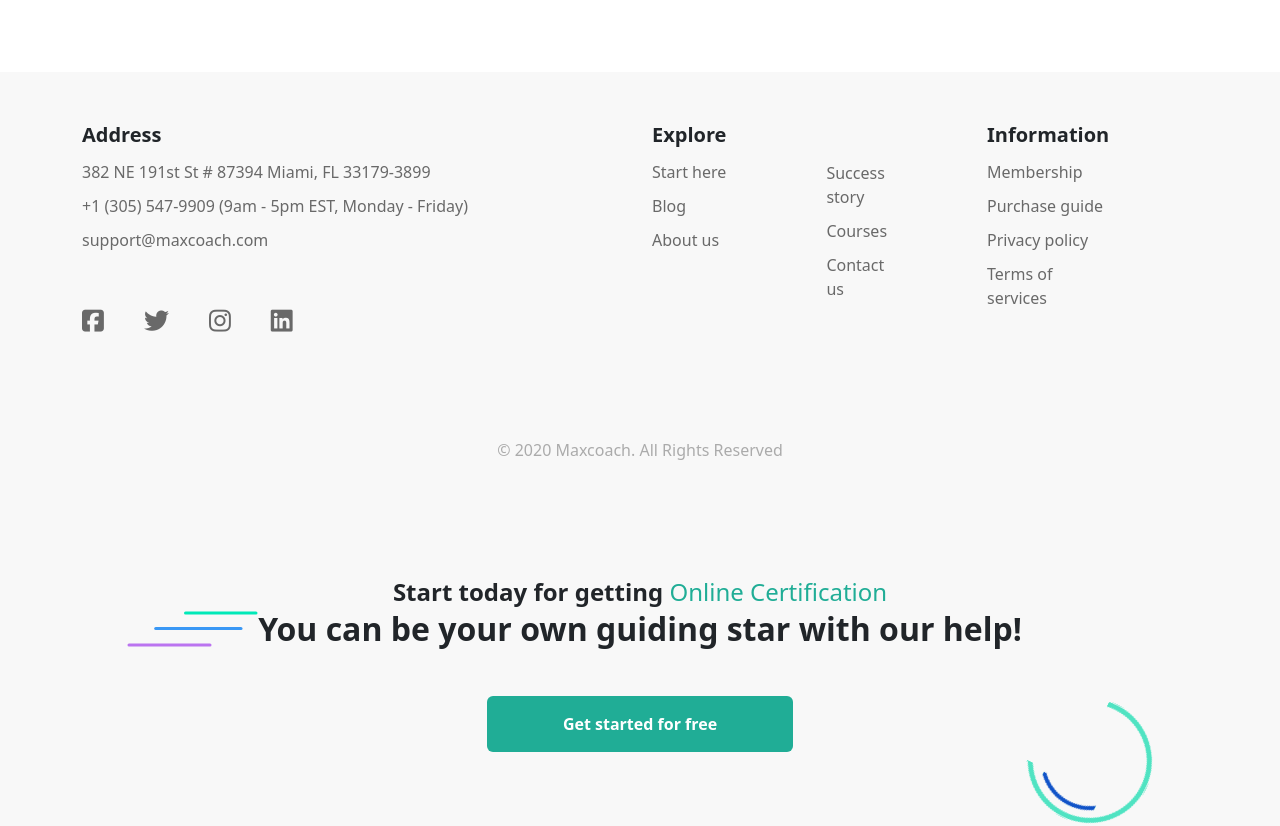
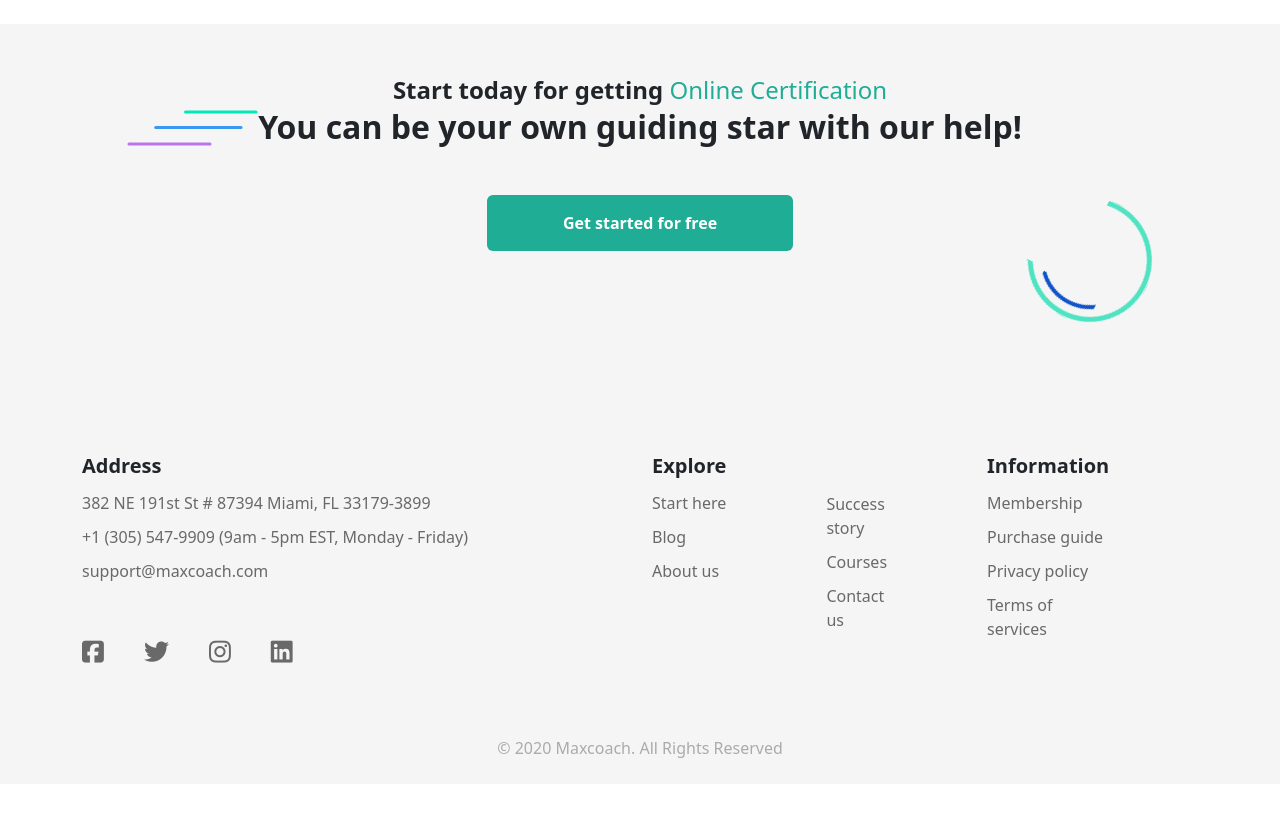
Before and after one commit to MatteoGiuntella/proj-html-vuejs, a Vue app: page /starthere in a window 1280 px wide. Shown: the part 5640-6466 px from the top of the page. After the commit the page ends 6424 px from the top, so only its background shows below. Built offline with nearby package versions, Linux system fonts and the light colour scheme.

Commit message:
footer completato

```diff
--- a/src/components/AppFooter.vue
+++ b/src/components/AppFooter.vue
@@ -44,8 +44,12 @@ export default {
         <img src="../../public/img/maxcoach-shape-02.png" alt="maxcoach-shape-02.png">
 
       <div class="subtitle-section">
-        <span class="fs-4 fw-bold"> Start today for getting </span>
-        <span class="fs-4"> Online Certification </span>
+        <span class="fs-4 fw-bold">
+          Start today for getting
+        </span>
+        <span class="fs-4">
+          Online Certification
+        </span>
       </div>
       <h2 class="fw-bold mb-5">
         You can be your own guiding star with our help!
@@ -124,8 +128,10 @@ export default {
       </div>
       <!-- FINE row -->
       <div class="row">
-        <div class="col text-center mt-5">
-          <p>© 2020 Maxcoach. All Rights Reserved</p>
+        <div class="col text-center mt-3 mb-2">
+          <p>
+            © 2020 Maxcoach. All Rights Reserved
+          </p>
         </div>
       </div>
     </div>
@@ -139,7 +145,7 @@ export default {
 @use "../assets/scss/partials/variables.scss" as *;
 
 footer {
-    background-color: $lightbeige;
+    background-color: #F5F5F5;
   ul,
   ul li,
   ul li a {
--- a/src/pages/starthere.vue
+++ b/src/pages/starthere.vue
@@ -518,7 +518,7 @@ export default {
     </div>
   </main>
 
-  <footer class=" mt-5 p-5">
+  <!-- <footer class=" mt-5 p-5">
     <div class="container">
       <div class="row">
         <div class="col-6">
@@ -531,9 +531,9 @@ export default {
                 {{ listOne }}
               </li>
             </ul>
-          </div>
+          </div> -->
           <!-- FINE list-container -->
-
+<!--
           <div class="social-container">
             <ul>
               <li>
@@ -558,9 +558,9 @@ export default {
               </li>
             </ul>
           </div>
-        </div>
+        </div> -->
         <!-- FINE col -->
-        <div class="col-6 d-flex ">
+        <!-- <div class="col-6 d-flex ">
           <div class="list-container" v-for="(footerRightNav, i) in footerRightNavs">
             <div class="fw-bold fs-5">
               {{ footerRightNav.title }}
@@ -572,22 +572,22 @@ export default {
                 </a>
               </li>
             </ul>
-          </div>
+          </div> -->
           <!-- FINE list-container -->
-        </div>
+        <!-- </div> -->
         <!-- FINE col -->
-      </div>
+      <!-- </div> -->
       <!-- FINE row -->
-      <div class="row">
+      <!-- <div class="row">
         <div class="col text-center mt-5">
           <p>
             © 2020 Maxcoach. All Rights Reserved
           </p>
         </div>
       </div>
-    </div>
+    </div> -->
     <!-- FINE container -->
-  </footer>
+  <!-- </footer>  -->
 </template>
 
 <style lang="scss" scoped>
```
